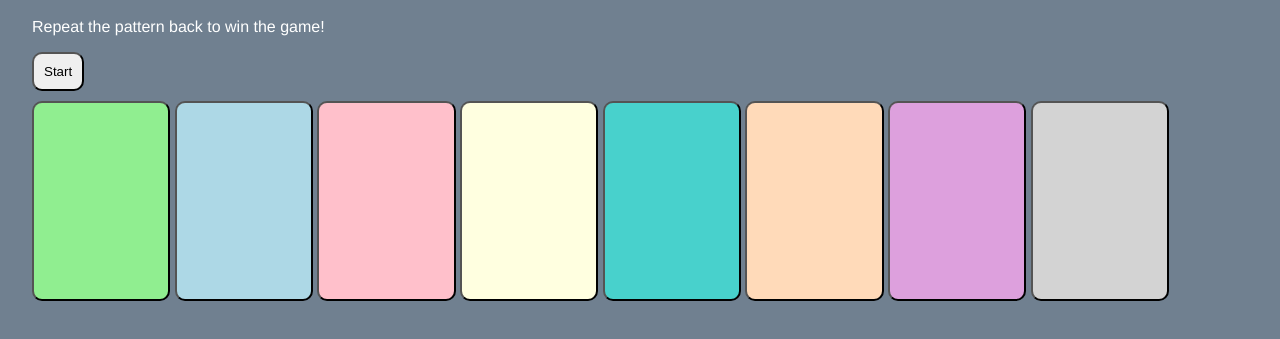
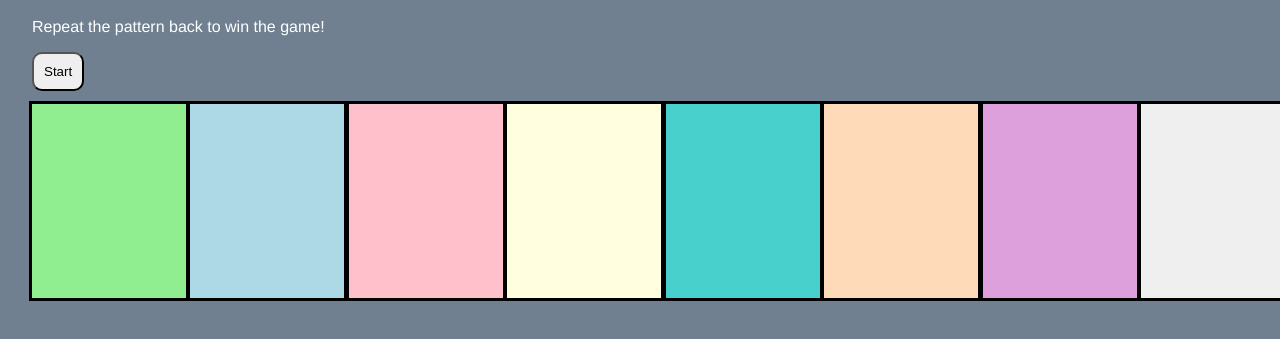
Before and after one commit to aaronlhh/codepath-prework, a plain HTML site: page index.html in a window 1280 px wide. Shown: the part 73-412 px from the top of the page. Drawn offline with Linux system fonts and the light colour scheme.

Commit message:
Update style.css
remove the eighth button and adjust the space between buttons

```diff
--- a/style.css
+++ b/style.css
@@ -13,7 +13,7 @@ h1 {
   font-family: verdana, arial, sans-serif;
 }
 
-button {
+#startBtn, #stopBtn {
   padding: 10px;
   margin-bottom: 10px;
   border-radius: 10px
@@ -31,9 +31,11 @@ div#gameButtonArea {
 
 
 #gameButtonArea > button {
-  width: 10.8%;
+  width: 12.5%;
   height: 200px;
-  margin: 0;
+  margin: 0px -3px;
+  border: solid;
+/*   background: white; */
 }
 
 
@@ -71,9 +73,6 @@ div#gameButtonArea {
   background: plum;
 }
 
-#button8 {
-  background: lightgray;
-}
 
 
 /* adding functionality of changing colors after clicking
@@ -106,7 +105,3 @@ div#gameButtonArea {
 #button7:active, #button7.lit  {
   background: mediumorchid;
 }
-
-#button8:active, #button8.lit  {
-  background: white;
-}
```
